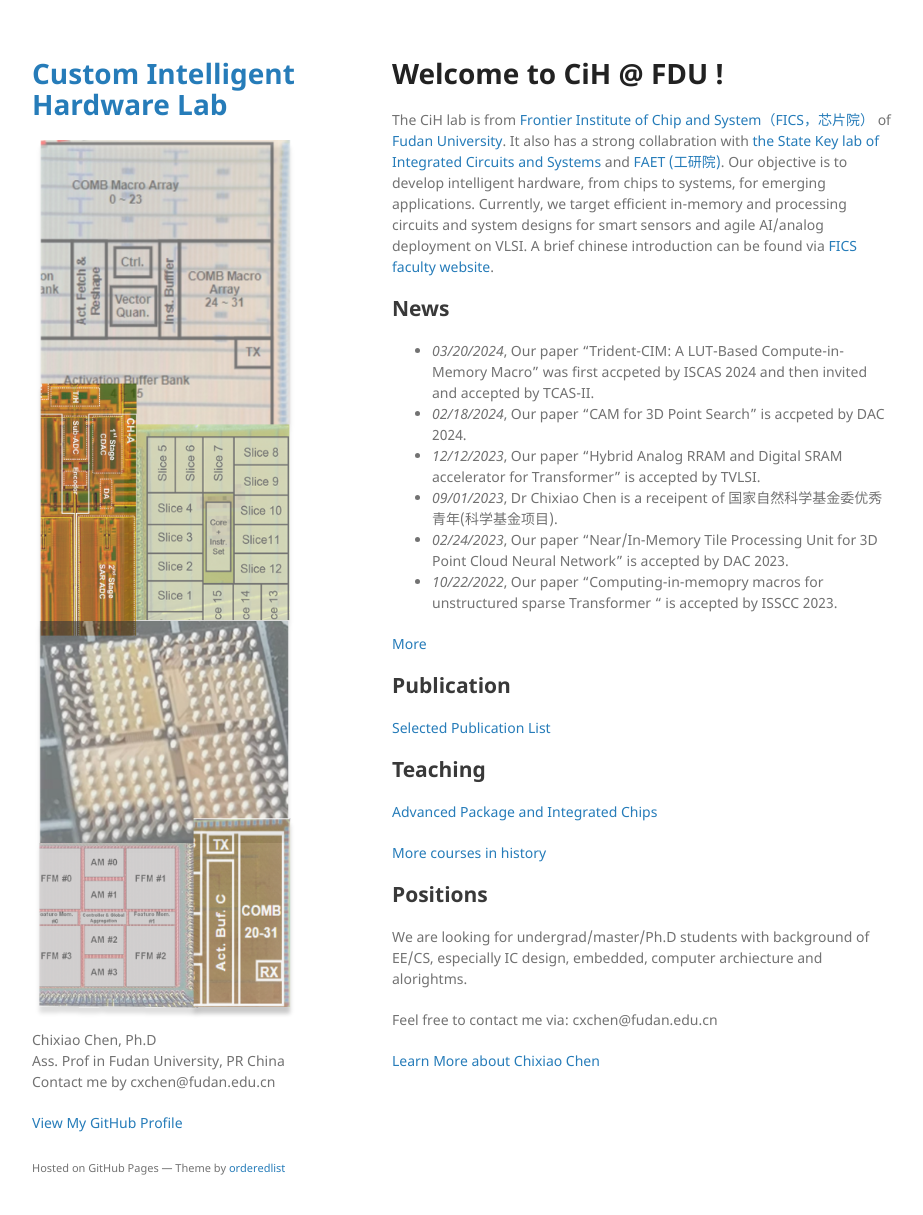
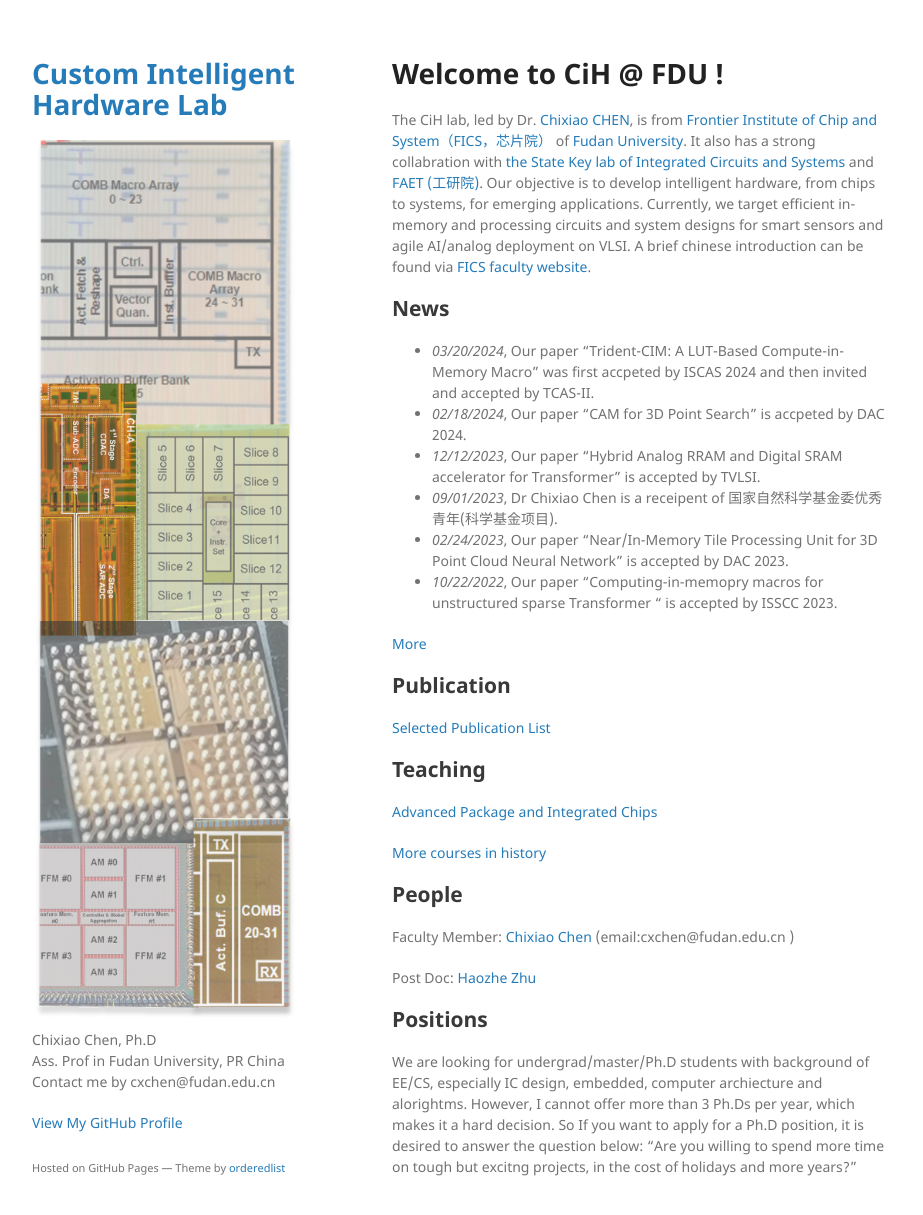
Before and after one commit to cihlab/cihlab.github.io, a Jekyll site: the page built from index.md, in a window 1280 px wide and 1247 px high. Shown: the top 1215 px of the window, without its empty margins (178-1101 px from the left). Built offline with Jekyll 4.4.1, drawn with Linux system fonts in a browser that asks for light colours; our own code applies the rules of GitHub Pages for plain Markdown files.

Commit message:
Update index.md

```diff
--- a/index.md
+++ b/index.md
@@ -4,7 +4,7 @@ layout: default
 
 # Welcome to CiH @ FDU !
 
-The CiH lab is from [Frontier Institute of Chip and System（FICS，芯片院）](https://fics.fudan.edu.cn/) of [Fudan University](http://www.fudan.edu.cn). It also has a strong collabration with [the State Key lab of Integrated Circuits and Systems](https://sklics.fudan.edu.cn/) and [FAET (工研院)](http://faet.fudan.edu.cn/).
+The CiH lab, led by Dr. [Chixiao CHEN](./cxchen.md), is from [Frontier Institute of Chip and System（FICS，芯片院）](https://fics.fudan.edu.cn/) of [Fudan University](http://www.fudan.edu.cn). It also has a strong collabration with [the State Key lab of Integrated Circuits and Systems](https://sklics.fudan.edu.cn/) and [FAET (工研院)](http://faet.fudan.edu.cn/).
 Our objective is to develop intelligent hardware, from chips to systems, for emerging applications.
 Currently, we target efficient in-memory and processing circuits and system designs for smart sensors and agile AI/analog deployment on VLSI.
 A brief chinese introduction can be found via [FICS faculty website](https://fics.fudan.edu.cn/4c/e6/c22621a412902/page.htm).
@@ -31,11 +31,14 @@ A brief chinese introduction can be found via [FICS faculty website](https://fic
 
 [More courses in history](./course/teaching_history.md)
 
+## People
+
+Faculty Member: [Chixiao Chen](./cxchen.md) (email:cxchen@fudan.edu.cn )
+
+Post Doc: [Haozhe Zhu](https://zhutmost.com/about/)
 
 ## Positions
 
 We are looking for undergrad/master/Ph.D students with background of EE/CS, especially IC design, embedded, computer archiecture and alorightms.
-
-Feel free to contact me via: cxchen@fudan.edu.cn
-
-[Learn More about Chixiao Chen](./cxchen.md)
+However, I cannot offer more than 3 Ph.Ds per year, which makes it a hard decision. So If you want to apply for a Ph.D position, it is desired to answer the question below:
+"Are you willing to spend more time on tough but excitng projects, in the cost of holidays and more years?"
```
